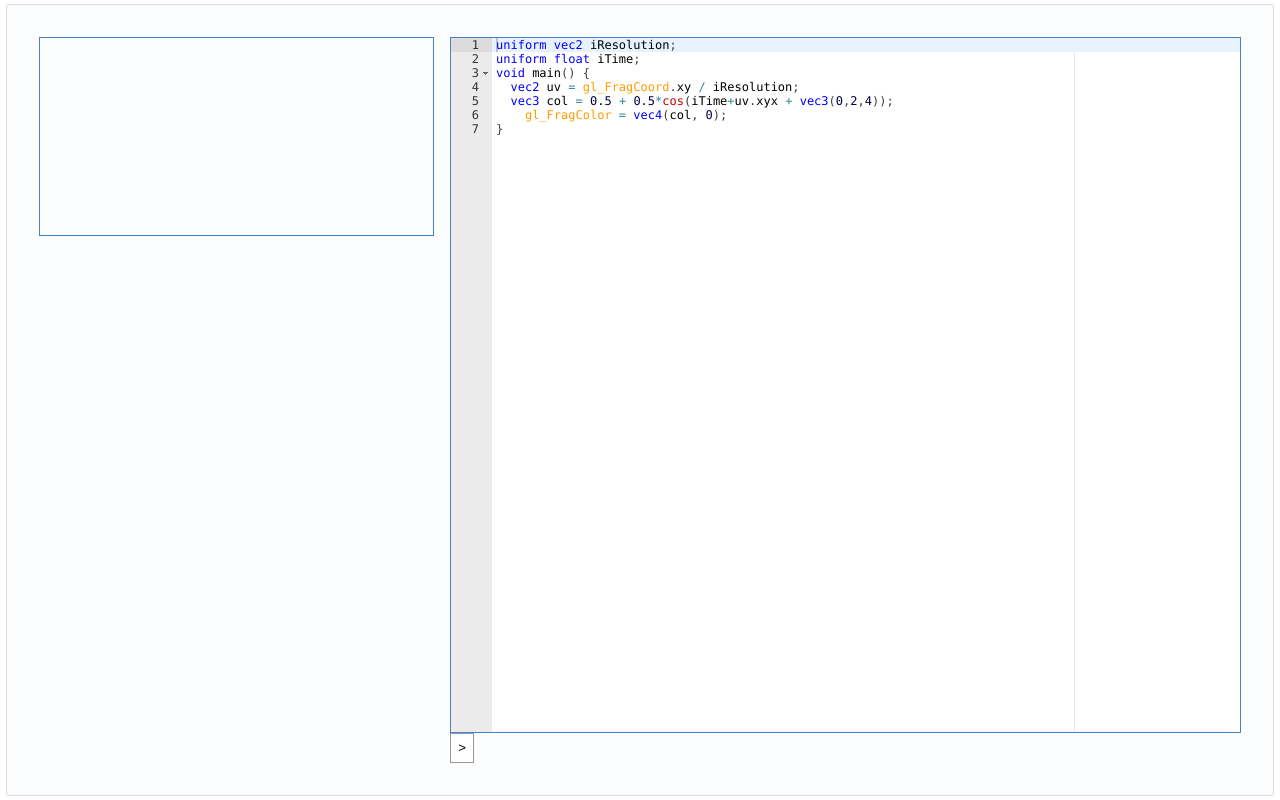
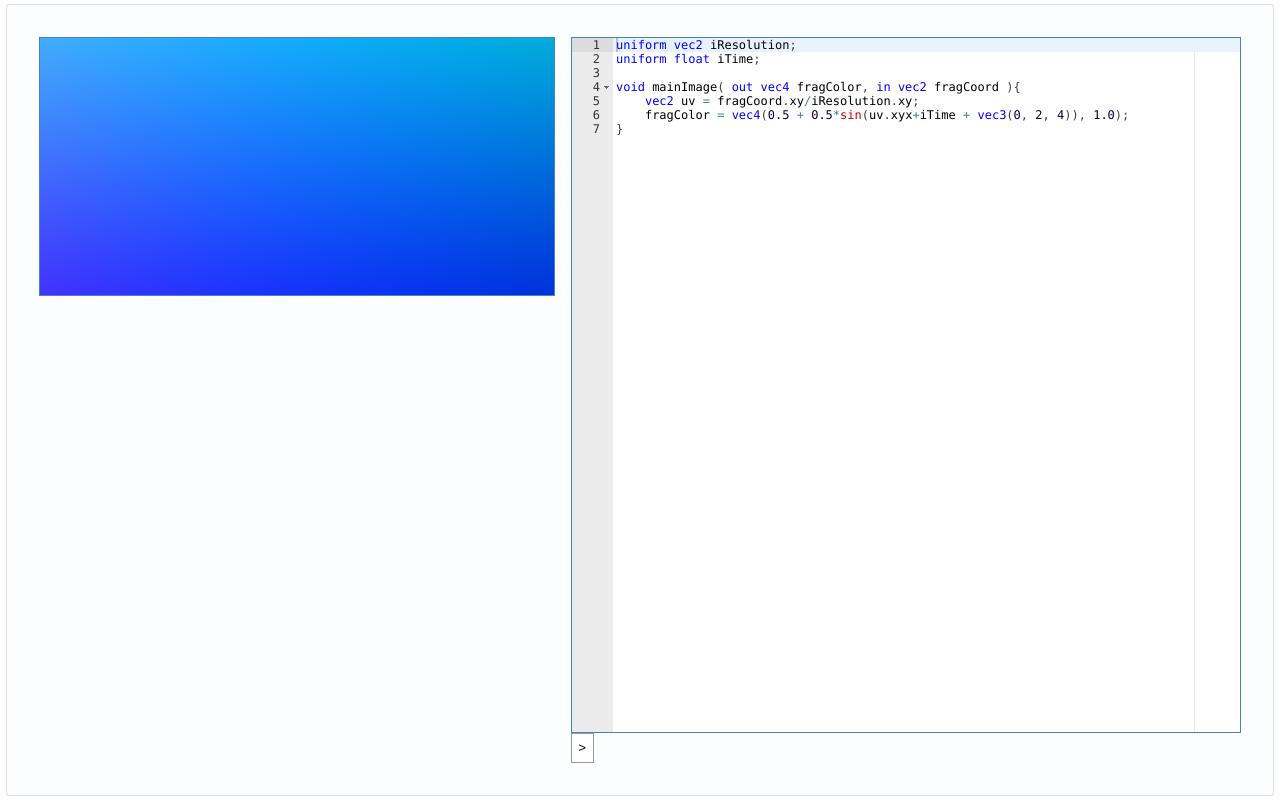
Before and after one commit to RubberDucky5/shadery, a plain HTML site: page index.html in a window 1280 px wide. Drawn offline with Linux system fonts and the light colour scheme.

Commit message:
Working Version 1 ✔️
- Added Example on start 🌈
- Made Canvas Bigger 💥
- Cleaned up apparent code 👍

```diff
--- a/index.html
+++ b/index.html
@@ -21,7 +21,7 @@
                 <div class="editor__right">
                     <div id="editorCode" class="editor__code"></div>
                     <div class="editor__right--footer">
-                        <button class="editor__btn editor__run">></button>
+                        <button id="editor__run" class="editor__btn">></button>
                     </div>
                 </div>
             </div>
--- a/lib/js/editor.js
+++ b/lib/js/editor.js
@@ -1,6 +1,12 @@
 // Setup Editor
 let editor = ace.edit("editorCode");
-const defaultText = "uniform vec2 iResolution;\nuniform float iTime;\nvoid main() {\n  vec2 uv = gl_FragCoord.xy / iResolution;\n  vec3 col = 0.5 + 0.5*cos(iTime+uv.xyx + vec3(0,2,4));\n    gl_FragColor = vec4(col, 0);\n}";
+const defaultText = `uniform vec2 iResolution;
+uniform float iTime;
+
+void mainImage( out vec4 fragColor, in vec2 fragCoord ){
+	vec2 uv = fragCoord.xy/iResolution.xy;
+	fragColor = vec4(0.5 + 0.5*sin(uv.xyx+iTime + vec3(0, 2, 4)), 1.0);
+}`
 editor.setTheme("ace/theme/crimson_editor");
 editor.session.setMode("ace/mode/glsl");
 editor.setOptions({
@@ -10,8 +16,88 @@ editor.setOptions({
 editor.setValue(defaultText, -1);
 
 //Boilerplate
-const vertex = "#ifdef GL_ES\nprecision highp float;\n#endif\nattribute vec3 aPosition;\nvoid main() {\n  vec4 positionVec4 = vec4(aPosition, 1.0);\n  positionVec4.xy = positionVec4.xy * 2.0 - 1.0;\n  gl_Position = positionVec4;\n} "
-const preboiler = "#ifdef GL_ES\nprecision mediump float;\n#endif\n";
+const vertex_boil = `#version 300 es
+in vec4 position;
+void main()
+    {gl_Position = vec4(position.xy,0.,1.);
+}`
+const preboiler = `#version 300 es
+precision mediump float;
+out vec4 myOutputColor;
+`;
+
+const runFunc = `
+void main() {
+	mainImage(myOutputColor,gl_FragCoord.xy);
+}`;
 
 // Setup Canvas
-let gl = document.getElementById("editorWindow").getContext('webgl');
+let gl = document.getElementById("editorWindow").getContext('webgl2');
+let canvas = document.getElementById("editorWindow");
+
+// Function To set the shader
+let program;
+function setShader(vsource, fsource) {
+    let prog = gl.createProgram();
+
+    vs = gl.createShader(gl.VERTEX_SHADER);
+    gl.shaderSource(vs, vsource);
+    gl.compileShader(vs);
+    if(!gl.getShaderParameter(vs, gl.COMPILE_STATUS))
+        console.error(gl.getShaderInfoLog(vs));
+
+    fs = gl.createShader(gl.FRAGMENT_SHADER);
+    gl.shaderSource(fs, fsource);
+    gl.compileShader(fs);
+    if(!gl.getShaderParameter(fs, gl.COMPILE_STATUS))
+        console.error(gl.getShaderInfoLog(fs));
+
+    gl.attachShader(prog, vs);
+    gl.attachShader(prog, fs);
+    gl.linkProgram(prog);
+    if(!gl.getProgramParameter(prog, gl.LINK_STATUS))
+        console.error(gl.getProgramInfoLog(prog));
+
+    gl.useProgram(prog);
+
+    //https://github.com/xem/MiniShadertoy/blob/gh-pages/index.html
+    let buff = gl.ARRAY_BUFFER;
+    gl.bindBuffer(buff,gl.createBuffer());
+    gl.enableVertexAttribArray(0);
+    gl.vertexAttribPointer(0,2,gl.BYTE,0,0,0);
+    gl.bufferData(buff,new Int8Array([-3,1,1,-3,1,1]),gl.STATIC_DRAW);
+
+    program = prog;
+
+    gl.uniform2f(gl.getUniformLocation(prog,"iResolution"), canvas.width, canvas.height);
+}
+
+setShader(vertex_boil, preboiler.concat(editor.getValue(), runFunc));
+gl.drawArrays(gl.TRIANGLE_FAN, 0, 3);
+
+let startTs;
+let setTs = true;
+
+let exec_btn = document.getElementById("editor__run");
+exec_btn.addEventListener("click", () => {
+    setShader(vertex_boil, preboiler.concat(editor.getValue(), runFunc));
+    setTs = true;
+});
+
+
+function animate(ts){
+    if(setTs){
+        startTs = ts;
+        setTs = false;
+    }
+
+    let timee = ts - startTs;
+
+    gl.uniform1f(gl.getUniformLocation(program,"iTime"), timee / 1500);
+
+    gl.drawArrays(gl.TRIANGLE_FAN, 0, 3);
+
+    window.requestAnimationFrame(animate);
+}
+
+window.requestAnimationFrame(animate);
--- a/lib/styles/editor.css
+++ b/lib/styles/editor.css
@@ -42,7 +42,7 @@ html, body {
 }
 
 .editor__right {
-    flex: 2;
+    flex: 1.3;
     display: flex;
     flex-direction: column;
 }
```
